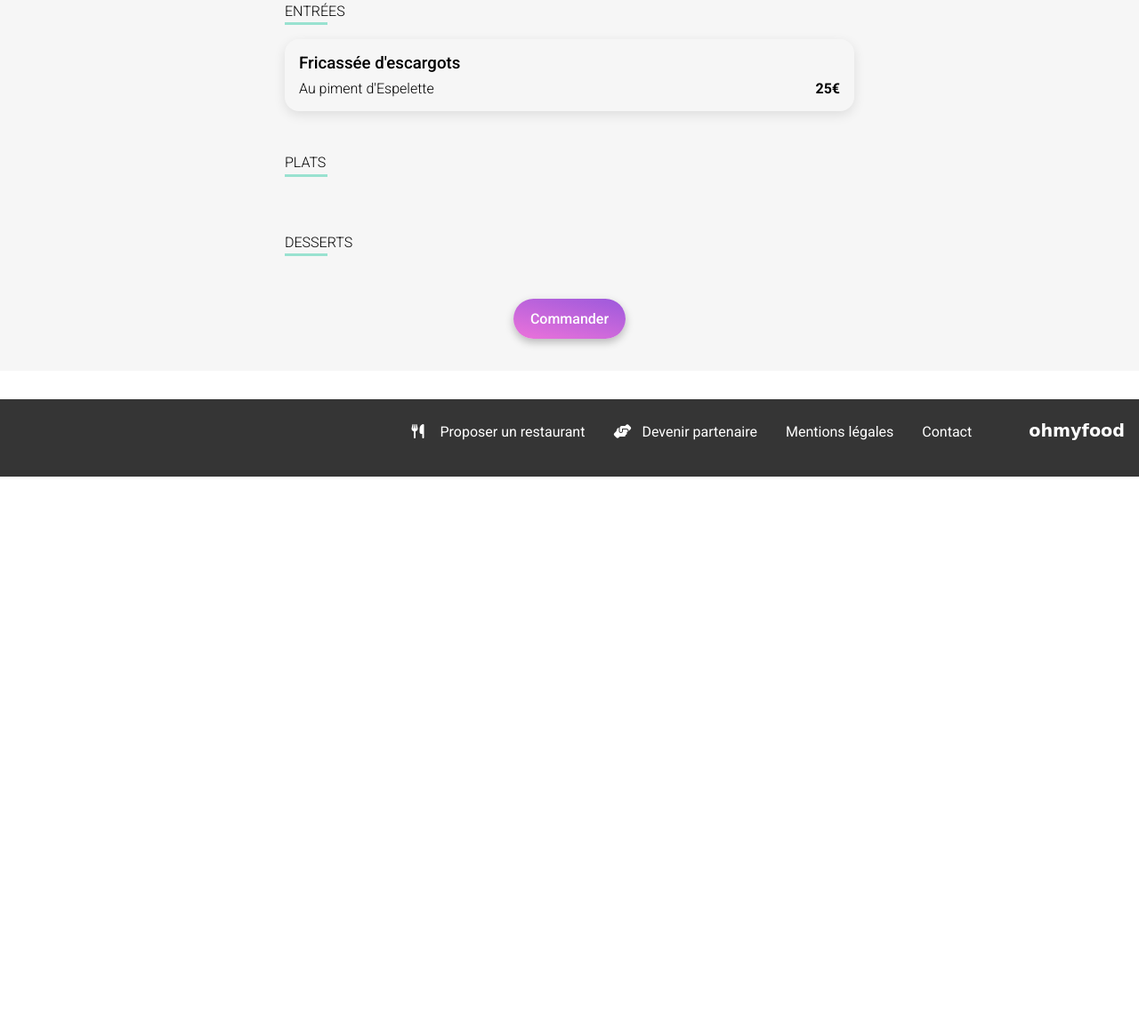
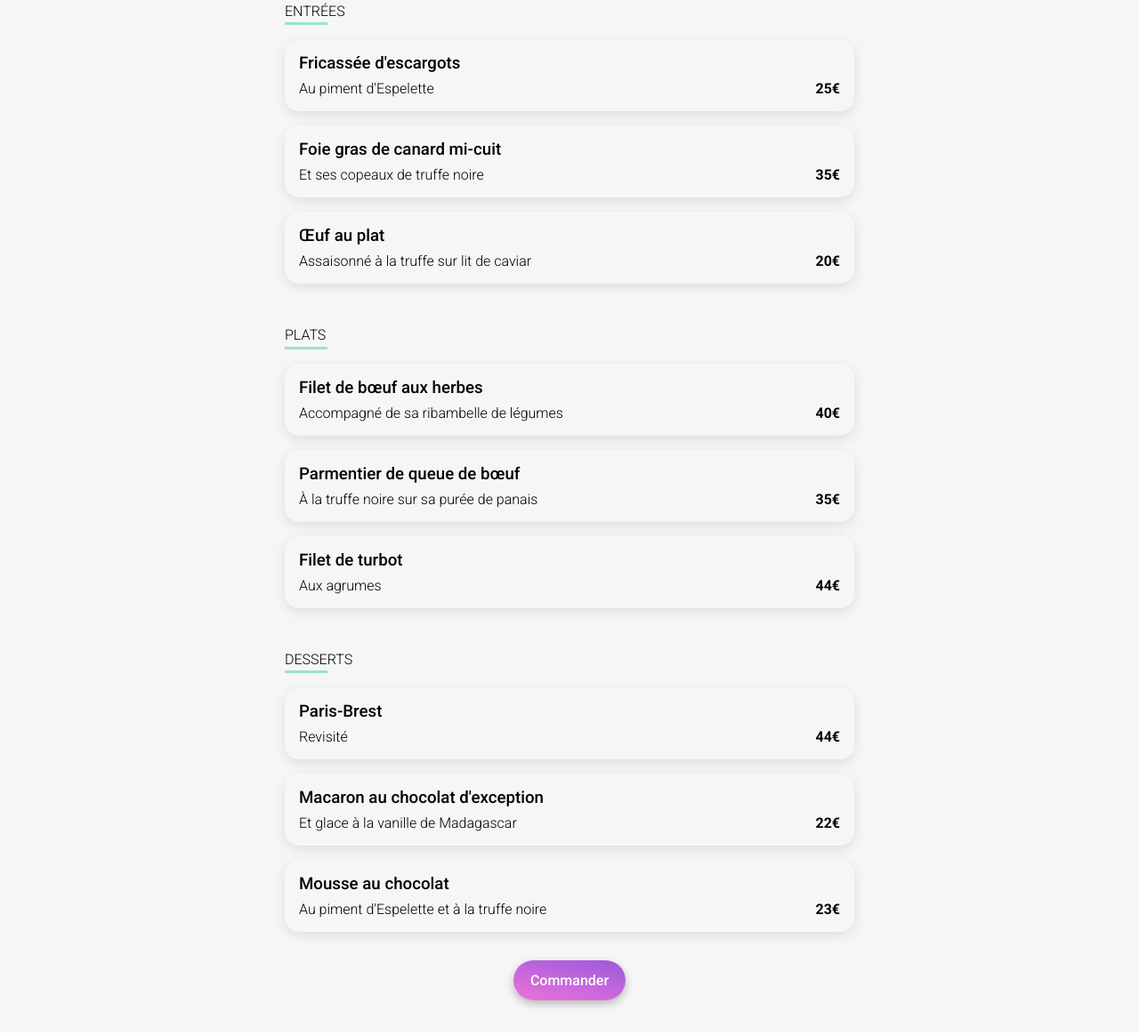
Before and after one commit to adrienglbrt/ohmyfood, a plain HTML site: page restaurant.html in a window 1280 px wide. Shown: the part 413-1577 px from the top of the page at 89% size. Before the commit the page ends 949 px from the top, so only its background shows below. Drawn offline with Linux system fonts and the light colour scheme; a web font is replaced by a local one.

Commit message:
Restaurant 1 content
- Added content for "La palette du goût"

```diff
--- a/restaurant.html
+++ b/restaurant.html
@@ -39,20 +39,114 @@
                             <i class="fa-solid fa-circle-check"></i>
                         </div>
                     </article>
+                    <article class="card">
+                        <div class="card__content">
+                            <div class="card__text">
+                                <h3 class="card__title">Foie gras de canard mi-cuit</h3>
+                                <p class="card__description">Et ses copeaux de truffe noire</p>
+                            </div>
+                            <p class="card__price">35€</p>
+                        </div>
+                        <div class="card__check">
+                            <i class="fa-solid fa-circle-check"></i>
+                        </div>
+                    </article>
+                    <article class="card">
+                        <div class="card__content">
+                            <div class="card__text">
+                                <h3 class="card__title">Œuf au plat</h3>
+                                <p class="card__description">Assaisonné à la truffe sur lit de caviar</p>
+                            </div>
+                            <p class="card__price">20€</p>
+                        </div>
+                        <div class="card__check">
+                            <i class="fa-solid fa-circle-check"></i>
+                        </div>
+                    </article>
                 </div>
             </div>
             <div class="menu__category">
                 <h2 class="menu__category-title">Plats</h2>
                 <div class="menu__stroke"></div>
                 <div class="menu__cards">
-
+                    <article class="card">
+                        <div class="card__content">
+                            <div class="card__text">
+                                <h3 class="card__title">Filet de bœuf aux herbes</h3>
+                                <p class="card__description">Accompagné de sa ribambelle de légumes</p>
+                            </div>
+                            <p class="card__price">40€</p>
+                        </div>
+                        <div class="card__check">
+                            <i class="fa-solid fa-circle-check"></i>
+                        </div>
+                    </article>
+                    <article class="card">
+                        <div class="card__content">
+                            <div class="card__text">
+                                <h3 class="card__title">Parmentier de queue de bœuf</h3>
+                                <p class="card__description">À la truffe noire sur sa purée de panais</p>
+                            </div>
+                            <p class="card__price">35€</p>
+                        </div>
+                        <div class="card__check">
+                            <i class="fa-solid fa-circle-check"></i>
+                        </div>
+                    </article>
+                    <article class="card">
+                        <div class="card__content">
+                            <div class="card__text">
+                                <h3 class="card__title">Filet de turbot</h3>
+                                <p class="card__description">Aux agrumes</p>
+                            </div>
+                            <p class="card__price">44€</p>
+                        </div>
+                        <div class="card__check">
+                            <i class="fa-solid fa-circle-check"></i>
+                        </div>
+                    </article>
                 </div>
             </div>
             <div class="menu__category">
                 <h2 class="menu__category-title">Desserts</h2>
                 <div class="menu__stroke"></div>
                 <div class="menu__cards">
-
+                    <article class="card">
+                        <div class="card__content">
+                            <div class="card__text">
+                                <h3 class="card__title">Paris-Brest</h3>
+                                <p class="card__description">Revisité</p>
+                            </div>
+                            <p class="card__price">44€</p>
+                        </div>
+                        <div class="card__check">
+                            <i class="fa-solid fa-circle-check"></i>
+                        </div>
+                    </article>
+                    <article class="card">
+                        <div class="card__content">
+                            <div class="card__text">
+                                <h3 class="card__title">Macaron au chocolat d'exception</h3>
+                                <p class="card__description">Et glace à la vanille de Madagascar</p>
+                            </div>
+                            <p class="card__price">22€</p>
+                        </div>
+                        <div class="card__check">
+                            <i class="fa-solid fa-circle-check"></i>
+                        </div>
+                    </article>
+                    <article class="card">
+                        <div class="card__content">
+                            <div class="card__text">
+                                <h3 class="card__title">Mousse au chocolat </h3>
+                                <p class="card__description">Au piment d'Espelette et à la truffe noire</p>
+                            </div>
+                            <p class="card__price">23€</p>
+                        </div>
+                        <div class="card__check">
+                            <i class="fa-solid fa-circle-check"></i>
+                        </div>
+                    </article>
                 </div>
             </div>
             <div class="order">
```
